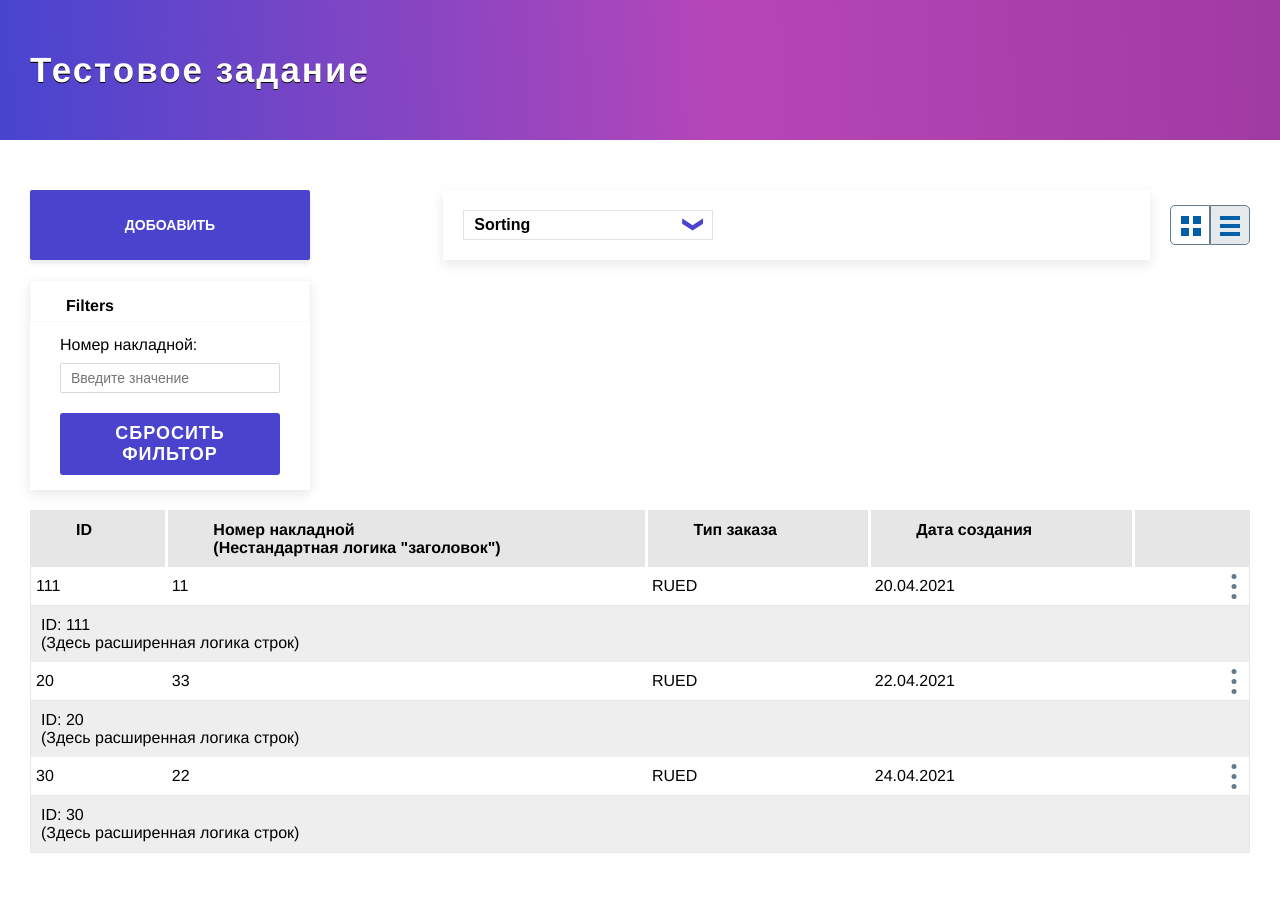
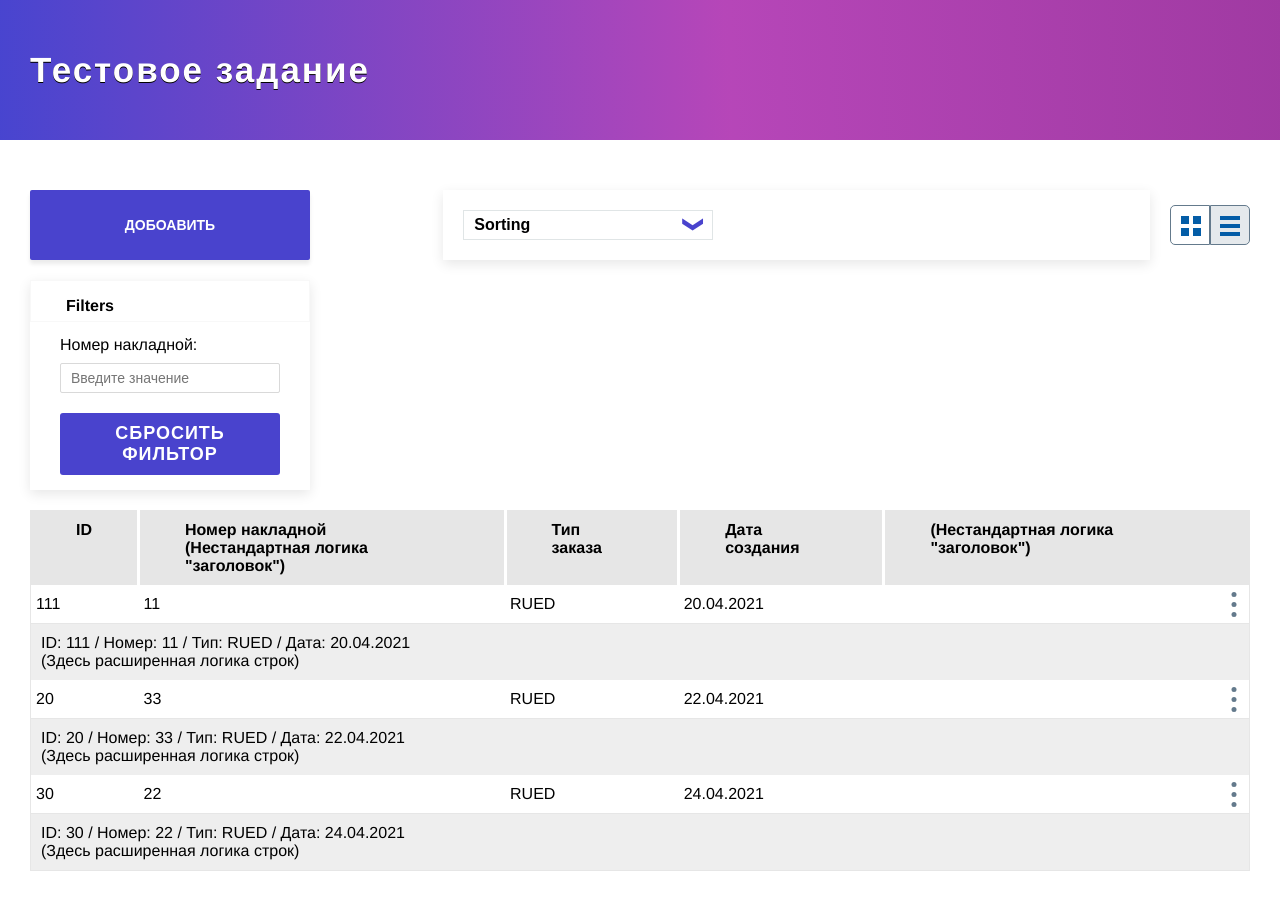
Before and after one commit to naumkin-aleksandr/to-do_list_vue, a Vue app: page /#/ in a window 1280 px wide. Shown: the top 910 px of the page. Built offline with nearby package versions, Linux system fonts and the light colour scheme.

Commit message:
bug fixed

```diff
--- a/src/views/TabularView.vue
+++ b/src/views/TabularView.vue
@@ -26,7 +26,6 @@ import TableTh from '../components/table/TableTh.vue';
 import TableWideRow from '../components/table/TableWideRow.vue';
 import TableCustomHeader from '../../stubs/components/TableCustomHeader.vue';
 import TableExtRowComponent from '../../stubs/components/TableExtRowComponent.vue';
-import TableCustomCell from '../../stubs/components/TableCustomCell.vue';
 
 export default {
   components: {
@@ -53,7 +52,6 @@ export default {
         {
           key: 'typ',
           title: 'Тип заказа',
-          useComponent: TableCustomCell,
         },
         {
           key: 'data',
@@ -62,6 +60,7 @@ export default {
         {
           key: 'actions',
           title: '',
+          useHeaderComponent: TableCustomHeader,
         },
       ],
       useExtRowComponent: TableExtRowComponent,
--- a/stubs/components/TableExtRowComponent.vue
+++ b/stubs/components/TableExtRowComponent.vue
@@ -1,6 +1,10 @@
 <template>
   <div style="padding: 10px; background: #eee;">
-    ID: {{waybill.id}} <br>
+    ID: {{waybill.id}} /
+    Номер: {{waybill.number}} /
+    Тип: {{waybill.type}} /
+    Дата: {{waybill.date}}
+    <br>
     (Здесь расширенная логика строк)
   </div>
 </template>
```
